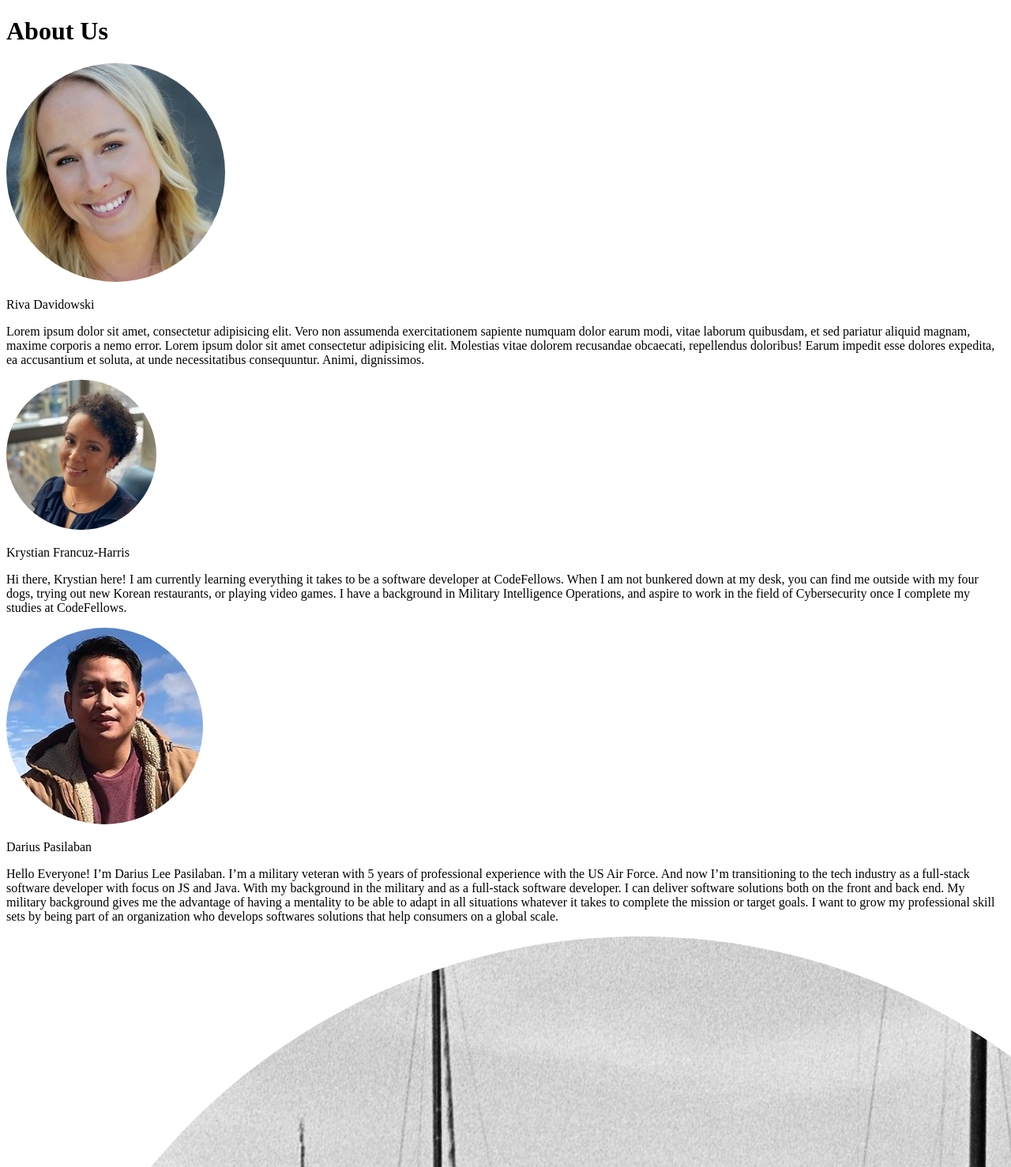
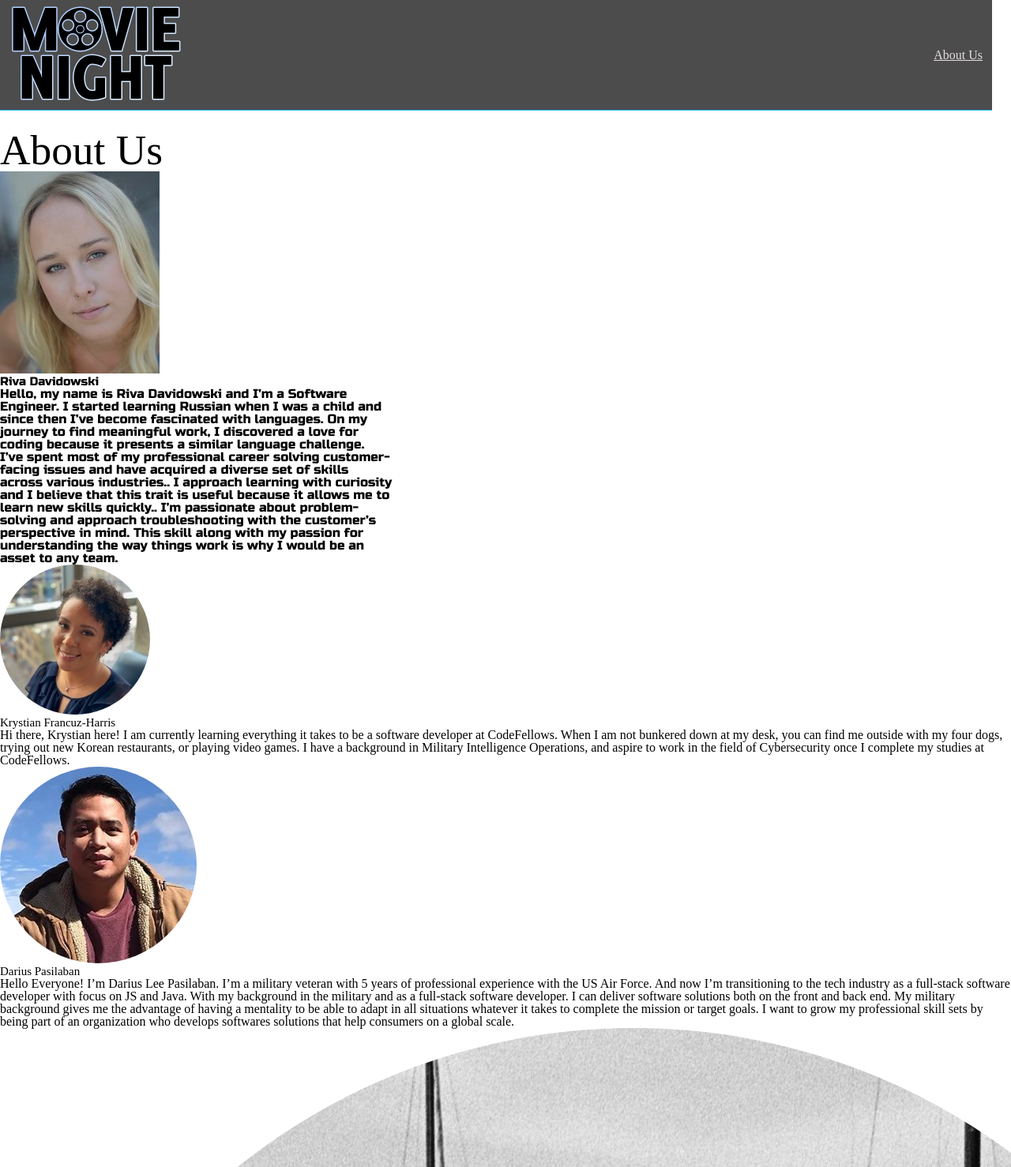
Before and after one commit to RivaD2/Movie-Night, a Node server app: page /about in a window 1280 px wide; the page is wider, and only the part inside the window is pictured. Shown: the top 1478 px of that part at 79% size. Run offline with Node 20, Linux system fonts and the light colour scheme.

Commit message:
added css to header partial and about us page

```diff
--- a/public/styles/base.css
+++ b/public/styles/base.css
@@ -7,12 +7,14 @@ main > section:nth-child(2) > div > div{
   margin: 30px 10px;
 }
 
+/* commented this out because it is in global scope
 img{
   width: 100%;
   height: 100%;
-  /* source: https://www.w3schools.com/css/css3_shadows_box.asp */
+  /* source: https://www.w3schools.com/css/css3_shadows_box.asp
   box-shadow: 0 4px 8px 0 rgba(0, 0, 0, 0.2), 0 6px 20px 0 rgba(0, 0, 0, 0.19);
 }
+*/
 
 /* container */
 main > section:nth-child(2) > div{
--- a/public/styles/layout.css
+++ b/public/styles/layout.css
@@ -4,6 +4,8 @@
   flex-direction: row;
 }
 
+/* commented this out because it is in global scope
 img{
   outline: 2px solid orange;
 }
+*/
--- a/public/styles/modules.css
+++ b/public/styles/modules.css
@@ -6,14 +6,13 @@
 }
 
 .detail-container { /*parent container*/
-  min-height: calc(100vh - 0px); /*this is viewport height, it will need to be smaller when the header partial comes in. This is saying the the minimum height will be 100vh minus some pixels. So when the header comes in, change the 0px to the header size. */
+  min-height: calc(100vh - 140px); /*this is viewport height, it will need to be smaller when the header partial comes in. This is saying the the minimum height will be 100vh minus some pixels. So when the header comes in, change the 0px to the header size. */
   min-width: 100vw;
   background-color: rgba(0,0,0,0.8);
   display: flex;
   flex-direction: column;
   justify-content: center;
   align-items: center;
-  padding-top: 24px;
   padding-bottom: 48px;
 }
 
@@ -52,4 +51,43 @@
   color:rgb(31, 174, 231);
   background-color: black;
 }
+
+.header-container {
+  height: 140px;
+  width: calc(100vw - 24px);
+  /* there is a padding of 12 px left and right so
+  reduce width by 24px*/
+  display:flex;
+  flex-direction: row;
+  justify-content:space-between;
+  padding: 0 12px;
+  align-items: center;
+  box-sizing: border-box;
+  background-color:rgba(32,32,32,0.8);
+  border-bottom:solid 1px rgb(31, 174, 231);
+  margin-bottom: 24px;
+}
+
+.header-logo {
+  height: 120px;
+}
+
+.nav-link {
+  color: rgb(230, 222, 222);
+}
+
+.nav-link:hover {
+  color:rgb(31, 174, 231);
+}
+#name {
+  font-size: 15px;
+  }
+
+.about-container {
+  max-width: 500px;
+  font-family: 'Russo One', sans-serif;
+}
+.about-title {
+  font-size: 40pt;
+}
 /* DETAILS.EJS PAGE CODE ABOVE BY RIVA ************************************************
--- a/views/layout/header.ejs
+++ b/views/layout/header.ejs
@@ -1,19 +1,10 @@
-<header>
-  <nav>
-    <div class="header-container">
-      <img src="/images/movienight-log.png">
-      <div class="about-us">
-        <a  href="/index">Movie Night</a>
-      </div>
-      <li><a  href="/about">About Us</a></li>
-    </ul>
-    <ul>
-      <!-- Figure out how to make Username dynamic  -->
-      <!-- <li> Hello <%= movie.username %>! </li>  -->
-      <li> Hello Username</li>
-    </ul>
+<header class="header-container">
+  <a href="/">
+      <img src="/images/movienight-logo.png" class="header-logo">
+    </a>
+      <nav class="header-nav">
+
+      <a  href="/about" class="nav-link">About Us</a>
   </nav>
+
 </header>
-
-<!-- Insert into Body -->
-<!-- <%- include('../layout/header') %> -->
--- a/views/pages/about.ejs
+++ b/views/pages/about.ejs
@@ -3,18 +3,23 @@
 <head>
   <meta charset="UTF-8">
   <meta name="viewport" content="width=device-width, initial-scale=1.0">
+  <link rel="stylesheet" href="/styles/reset.css">
+  <link rel="stylesheet" href="/styles/base.css">
+  <link rel="stylesheet" href="/styles/layout.css">
+  <link rel="stylesheet" href="/styles/modules.css">
+  <link href="https://fonts.googleapis.com/css2?family=Russo+One&display=swap" rel="stylesheet">
   <title>Movie Night</title>
 </head>
 <body>
-  <header>
-<!-- Partial -->
-  </header>
+  <%- include('../layout/header') %>
   <main>
-    <h1>About Us</h1>
-    <div>
-      <img src="/images/riva.png" alt="Riva Davidowski">
+    <h1 class="about-title">About Us</h1>
+    <div class="about-container">
+      <img src="/images/riva.jpg" alt="Riva Davidowski">
       <p id='name'>Riva Davidowski</p>
-      <p>Lorem ipsum dolor sit amet, consectetur adipisicing elit. Vero non assumenda exercitationem sapiente numquam dolor earum modi, vitae laborum quibusdam, et sed pariatur aliquid magnam, maxime corporis a nemo error. Lorem ipsum dolor sit amet consectetur adipisicing elit. Molestias vitae dolorem recusandae obcaecati, repellendus doloribus! Earum impedit esse dolores expedita, ea accusantium et soluta, at unde necessitatibus consequuntur. Animi, dignissimos.</p>
+        <p>Hello, my name is Riva Davidowski and I’m a Software Engineer. I started learning  Russian when I was a child and since then  I’ve become fascinated with languages. On my journey to find meaningful work, I discovered a love for coding because it presents a similar language challenge.</p>
+        <p>I’ve spent most of my professional career solving customer-facing issues and have acquired a diverse set of skills across various industries.. I approach learning with curiosity and I believe that this trait is useful because it allows me to learn new skills quickly.. I’m passionate about problem-solving and approach troubleshooting with the customer’s perspective in mind. This skill along with my passion for understanding the way things work is why I would be an asset to any team.
+      </p>
     </div>
     <div>
       <img src="/images/krystian.png" alt="Krystian Francuz-Harris">
```
Also changed, not shown: views/pages/detail.ejs (+5 -4 lines), public/images/riva.jpg (added).
